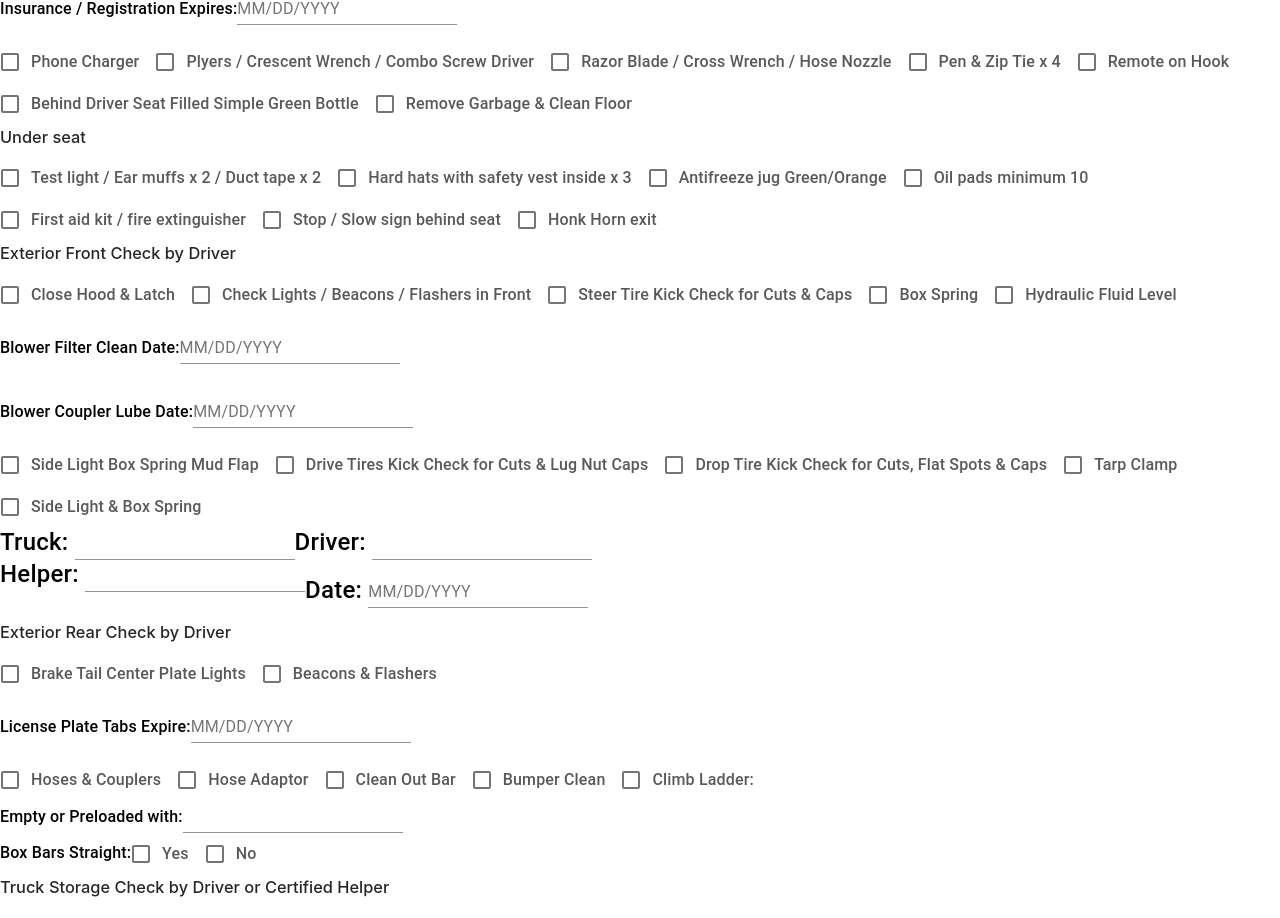
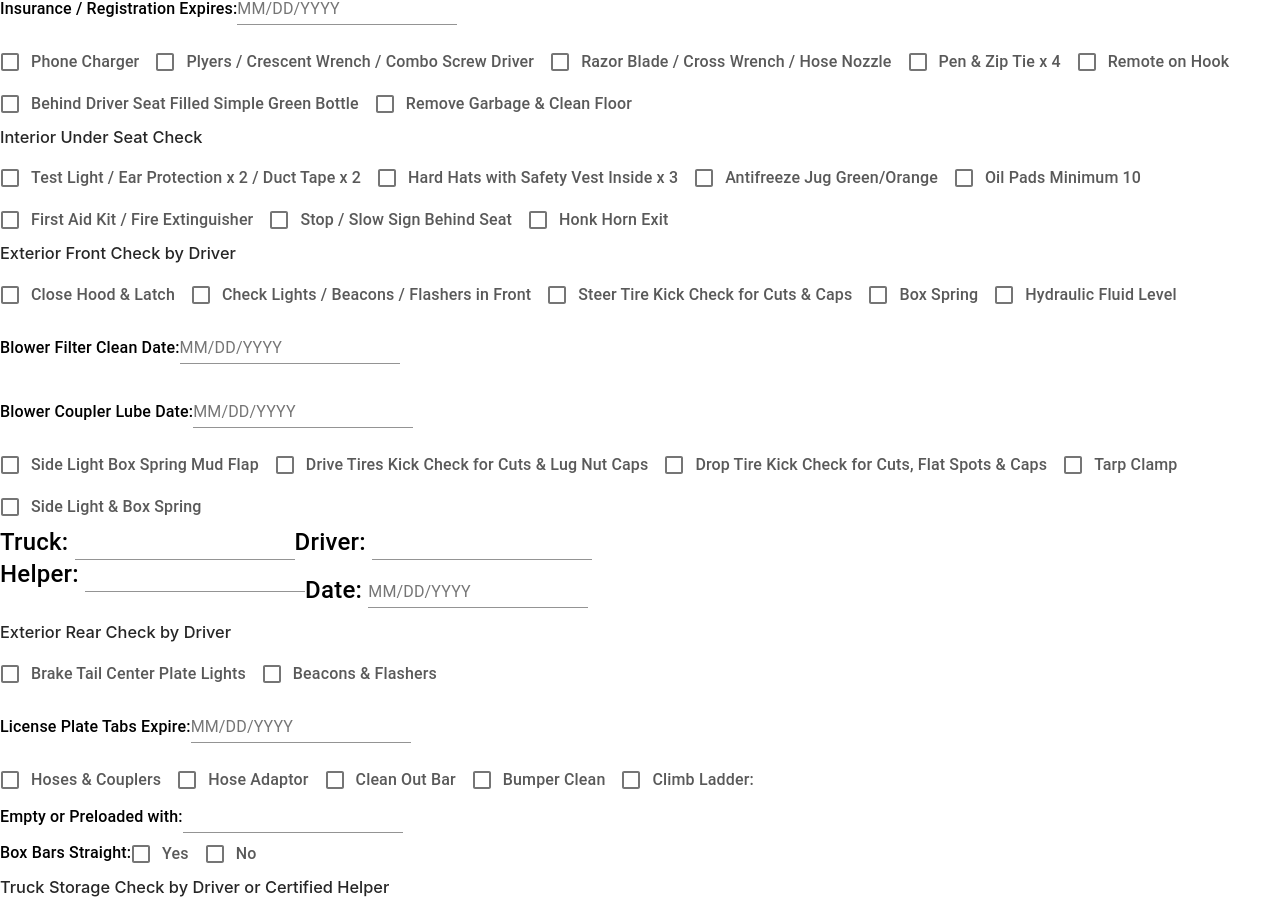
Before and after one commit to alexcravalho/GreenPDFInternal, a React app: page / in a window 1280 px wide. Shown: the part 1158-2076 px from the top of the page. Built offline with nearby package versions, Linux system fonts and the light colour scheme; the HTML template or start-up script is replaced by a standard one.

Commit message:
edited text in UnderSeat

```diff
--- a/client/src/components/UnderSeat.tsx
+++ b/client/src/components/UnderSeat.tsx
@@ -6,18 +6,18 @@ interface UnderSeatProps {
 }
 
 const labels = [
-  "Test light / Ear muffs x 2 / Duct tape x 2",
-  "Hard hats with safety vest inside x 3",
-  "Antifreeze jug Green/Orange",
-  "Oil pads minimum 10",
-  "First aid kit / fire extinguisher",
-  "Stop / Slow sign behind seat",
-  "Honk Horn exit"
+  "Test Light / Ear Protection x 2 / Duct Tape x 2",
+  "Hard Hats with Safety Vest Inside x 3",
+  "Antifreeze Jug Green/Orange",
+  "Oil Pads Minimum 10",
+  "First Aid Kit / Fire Extinguisher",
+  "Stop / Slow Sign Behind Seat",
+  "Honk Horn Exit"
 ]
 
 export const UnderSeat = (props: UnderSeatProps) => (
       <div className="under-seat">
-        <h3>Under seat</h3>
+        <h3>Interior Under Seat Check</h3>
         {labels.map((label, idx) => (
           <LabledCheckbox key={idx} idx={idx} label={label} text="" appStateHandleCheck={props.appStateHandleCheck}/>
         ))}
```
